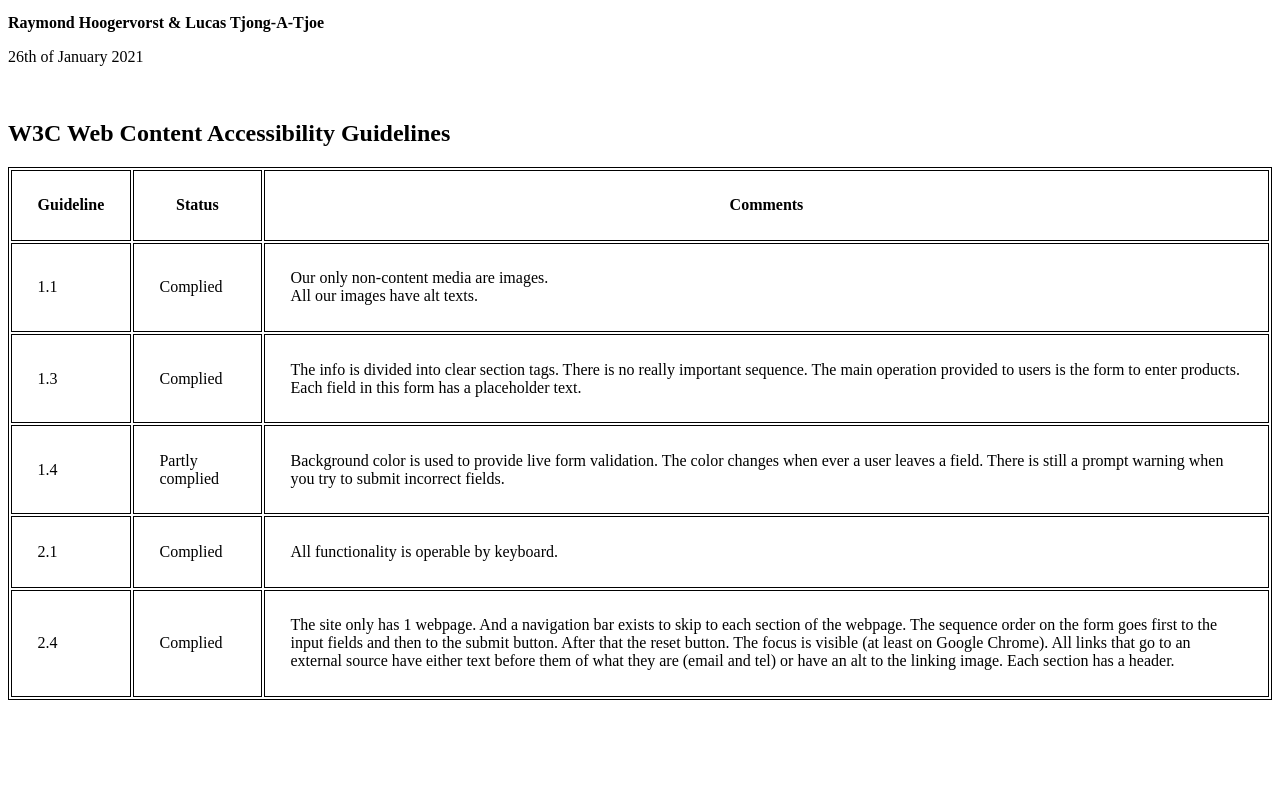
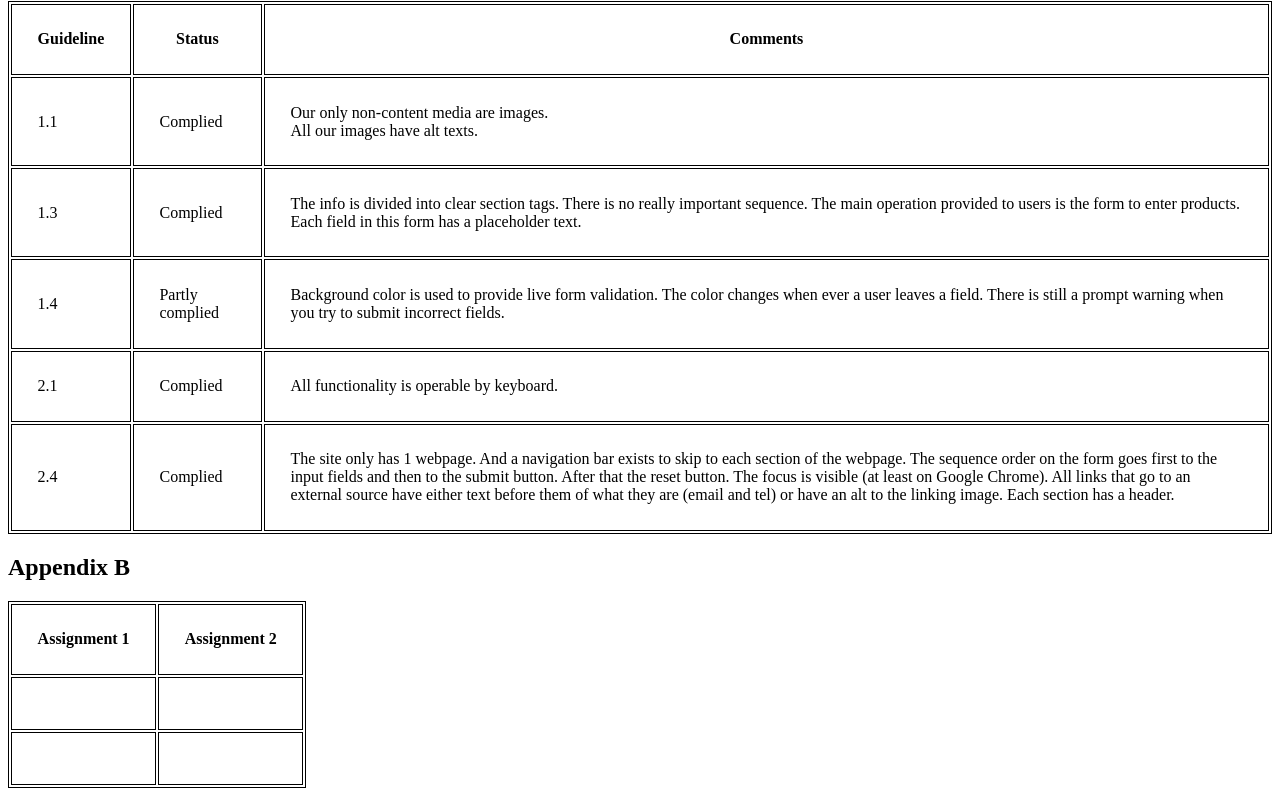
Before and after one commit to RaymondHoogervorst/WebTechnology-Lab81, a plain HTML site: page evaluation.html in a window 1280 px wide. Shown: the part 66-862 px from the top of the page. Before the commit the page ends 800 px from the top, so only its background shows below. Drawn offline with Linux system fonts and the light colour scheme.

Commit message:
created table appendix B

```diff
--- a/evaluation.html
+++ b/evaluation.html
@@ -13,11 +13,7 @@
       <title>Evaluation lab 81</title>
    </head>
    <body>
-      <header>
-         <h1>Evaluation Lab 81</h1>
-         <b>Raymond Hoogervorst & Lucas Tjong-A-Tjoe</b><br>
-         <p>26th of January 2021</p><br>
-      </header>
+
       <section>
          <h2>W3C Web Content Accessibility Guidelines</h2>
          <table>
@@ -101,5 +97,33 @@
             </tr>
          </table>
       </section>
+
+      <section>
+         <h2>Appendix B</h2>
+         <table>
+            <tr>
+               <th>
+                  Assignment 1
+               </th>
+               <th>
+                  Assignment 2
+               </th>
+            </tr>
+            <tr>
+               <td>
+
+               </td>
+               <td>
+
+               </td>
+            </tr>
+            <tr>
+               <td>
+
+               </td>
+               <td>
+
+               </td>
+            </tr>
    </body>
 </html>
```
